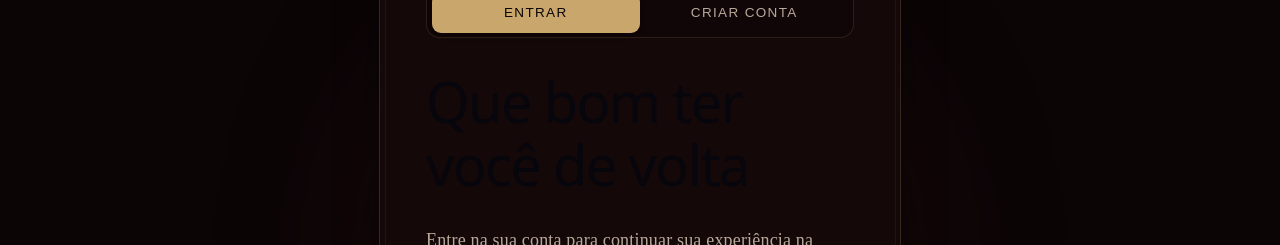
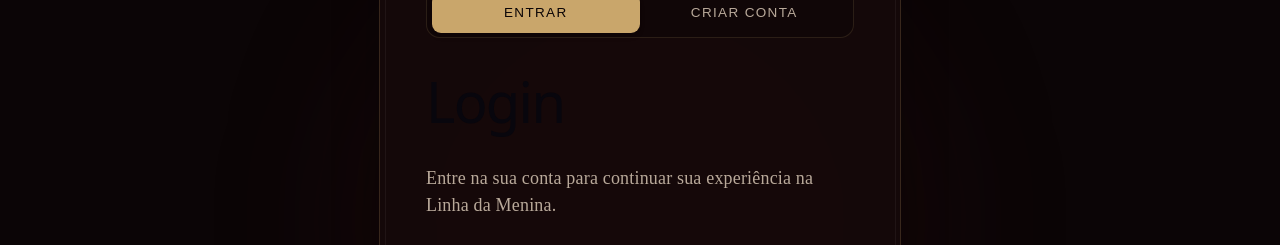
Before and after one commit to LucaRenaultLamas/Linhas-Da-Menina, a React (Vite) app in the folder LinhasDaMenina/: page /login in a window 1280 px wide. Shown: the part 313-558 px from the top of the page. Built offline with nearby package versions, Linux system fonts and the light colour scheme.

Commit message:
copy: ajusta titulos de login e registro

```diff
--- a/LinhasDaMenina/src/components/ui/modern-stunning-sign-in.tsx
+++ b/LinhasDaMenina/src/components/ui/modern-stunning-sign-in.tsx
@@ -39,7 +39,7 @@
           <button type="button" role="tab" aria-selected={register} onClick={() => changeMode(true)} className={`rounded-lg px-3 py-2.5 font-label text-xs uppercase tracking-widest transition ${register ? 'bg-ouro text-preto shadow-md' : 'text-bege hover:text-creme'}`}>Criar conta</button>
         </div>
 
-        <h1 className="mt-7 font-titulo text-4xl font-semibold text-creme">{register && personalData ? 'Seus dados pessoais' : register ? 'Sua jornada começa aqui' : 'Que bom ter você de volta'}</h1>
+        <h1 className="mt-7 font-titulo text-4xl font-semibold text-creme">{register && personalData ? 'Seus dados pessoais' : register ? 'Registrar' : 'Login'}</h1>
         <div className="mt-7 text-base text-bege">{register && personalData ? 'Complete seus dados pessoais para finalizar seu cadastro.' : register ? 'Crie sua conta para acompanhar pedidos e receber novidades.' : 'Entre na sua conta para continuar sua experiência na Linha da Menina.'}</div>
         <form onSubmit={handleSubmit} className="mt-7 space-y-5">
           {register && personalData ? <>
```
